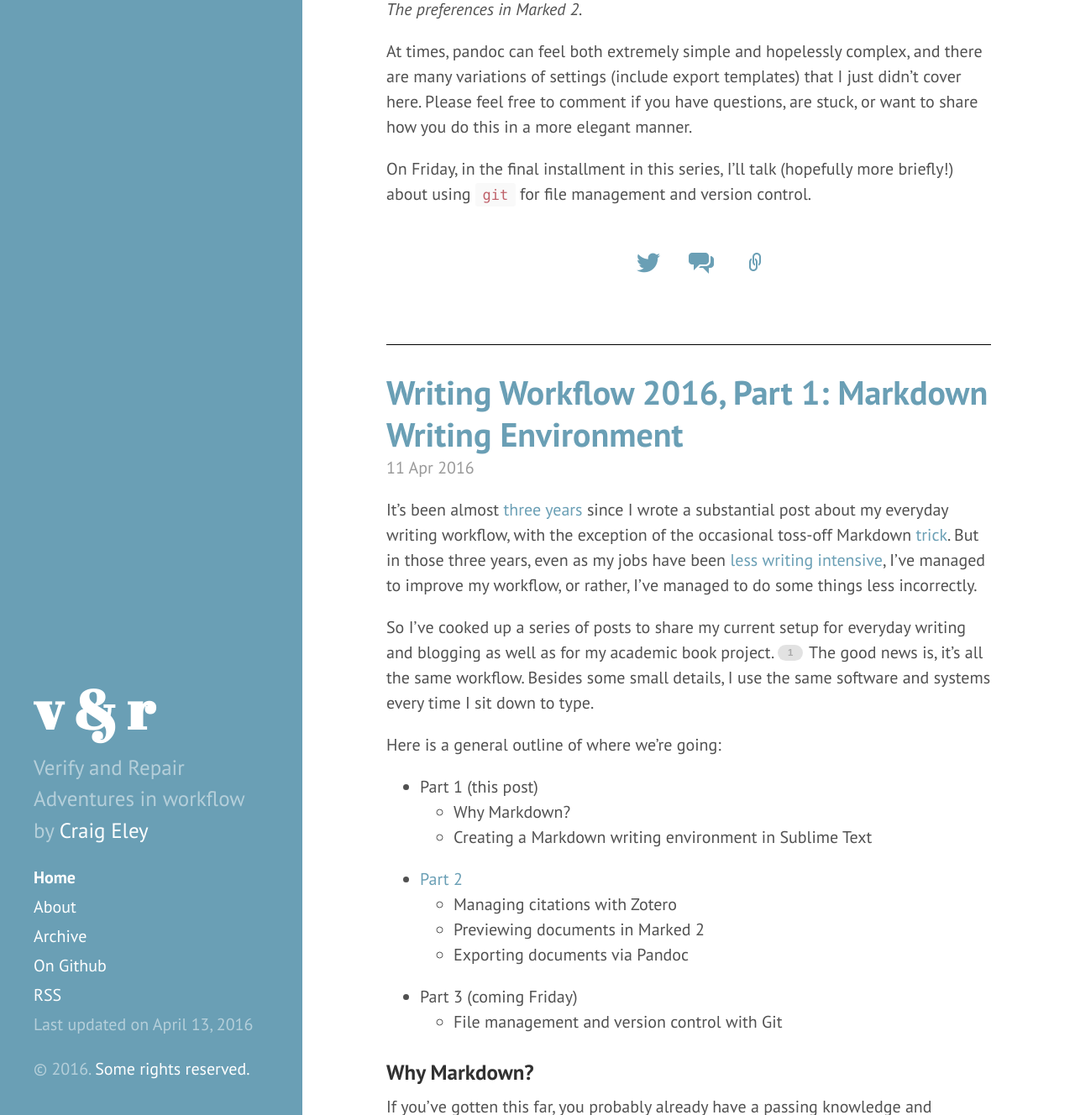
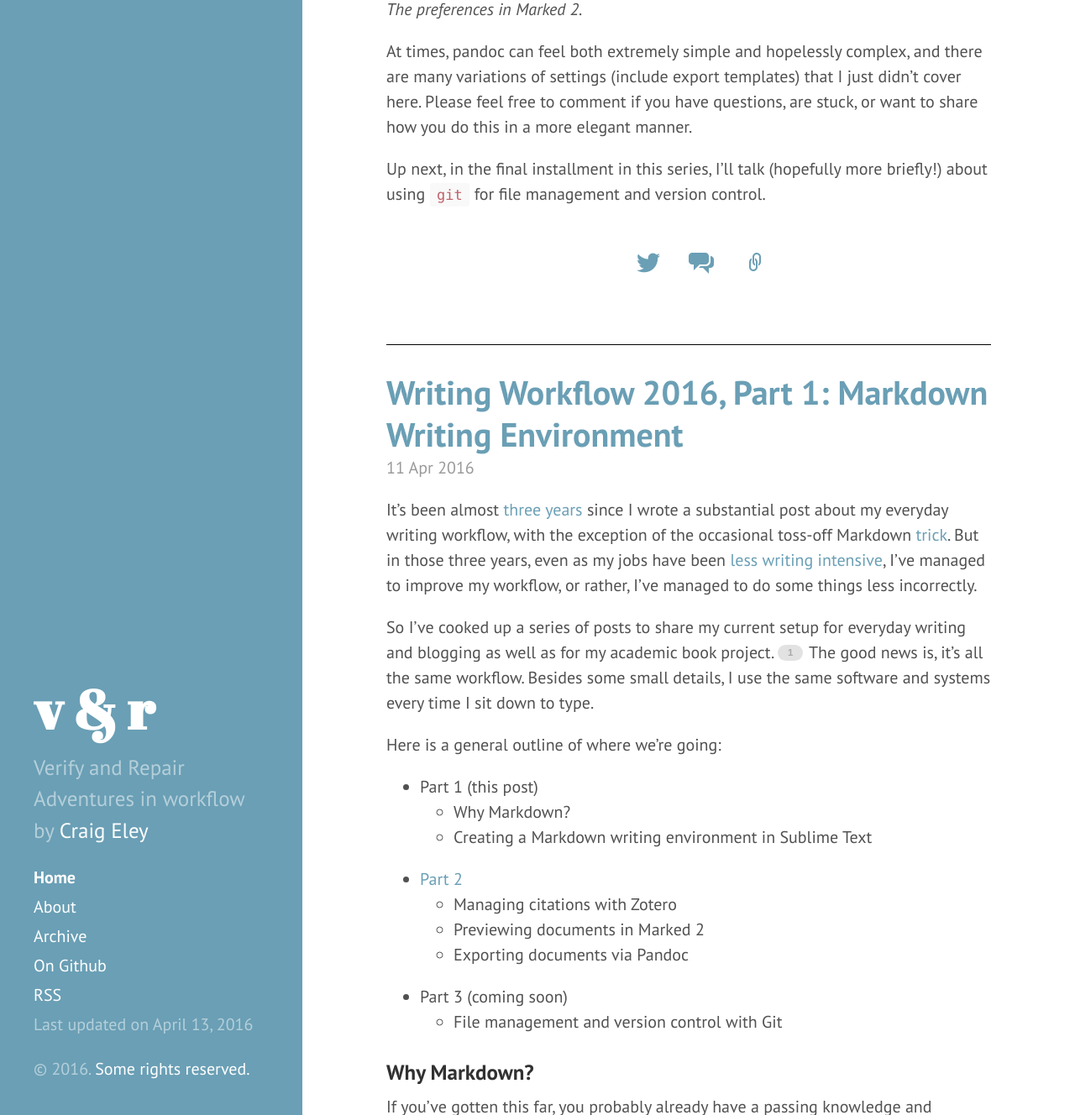
Before and after one commit to craigeley/verifyandrepair, a Jekyll site: the page built from index.html, in a window 1280 px wide and 1400 px high, scrolled down 5370 px, cut to the strip 72-1400 px from the top of the window. Shown: the whole strip at 84% size. Built offline with Jekyll 4.4.1, drawn with Linux system fonts in a browser that asks for light colours; the list of posts is cut into pages by our own code; comment, search, counter and statistics services are not loaded.

Commit message:
line edits based on schedule change

```diff
--- a/_posts/2016-04-11-writing-workflow-2016-markdown-environment.md
+++ b/_posts/2016-04-11-writing-workflow-2016-markdown-environment.md
@@ -18,7 +18,7 @@ Here is a general outline of where we're going:
     + Managing citations with Zotero
     + Previewing documents in Marked 2
     + Exporting documents via Pandoc
-- Part 3 (coming Friday)
+- Part 3 (coming soon)
     + File management and version control with Git
 
 ### Why Markdown?
--- a/_posts/2016-04-13-citations-export-preview.md
+++ b/_posts/2016-04-13-citations-export-preview.md
@@ -78,7 +78,7 @@ To do that, go to the "Advanced" tab of Marked's settings. There, enable the cus
 
 At times, pandoc can feel both extremely simple and hopelessly complex, and there are many variations of settings (include export templates) that I just didn't cover here. Please feel free to comment if you have questions, are stuck, or want to share how you do this in a more elegant manner.
 
-On Friday, in the final installment in this series, I'll talk (hopefully more briefly!) about using `git` for file management and version control.
+Up next, in the final installment in this series, I'll talk (hopefully more briefly!) about using `git` for file management and version control.
 
 [^164122109]: Or not. I often use a Chicago style variant that allows for a shorter footnote as long as it references a full entry in the bibliography, but your footnote could actually include the full entry. That's a style choice that's up to you, as I'll explain below.
 
```
